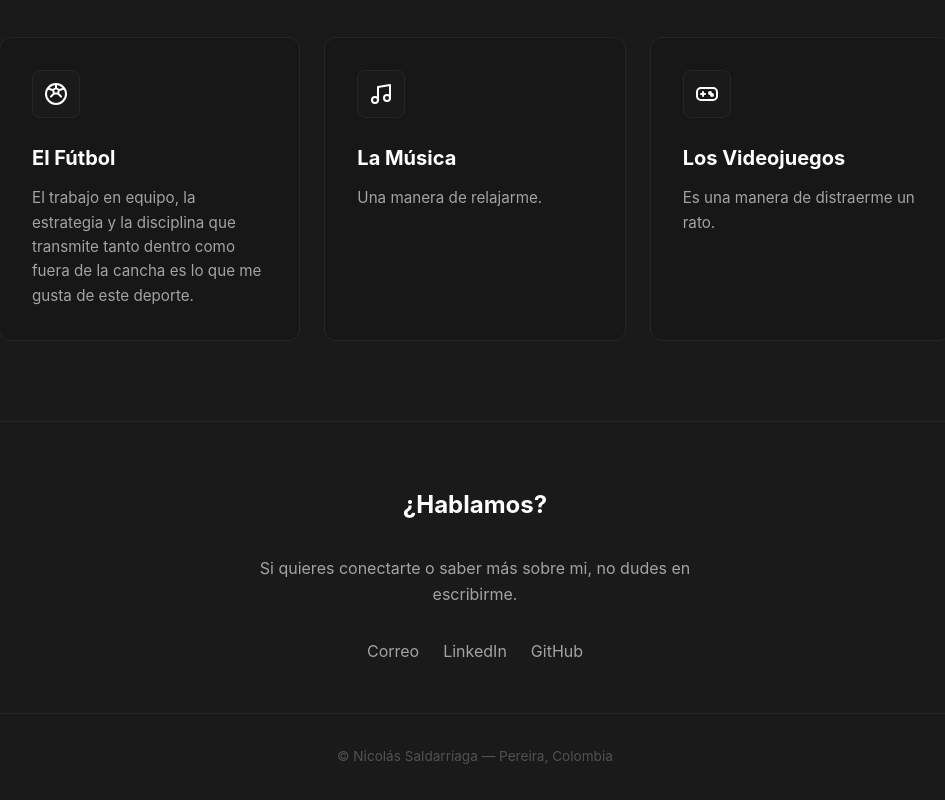
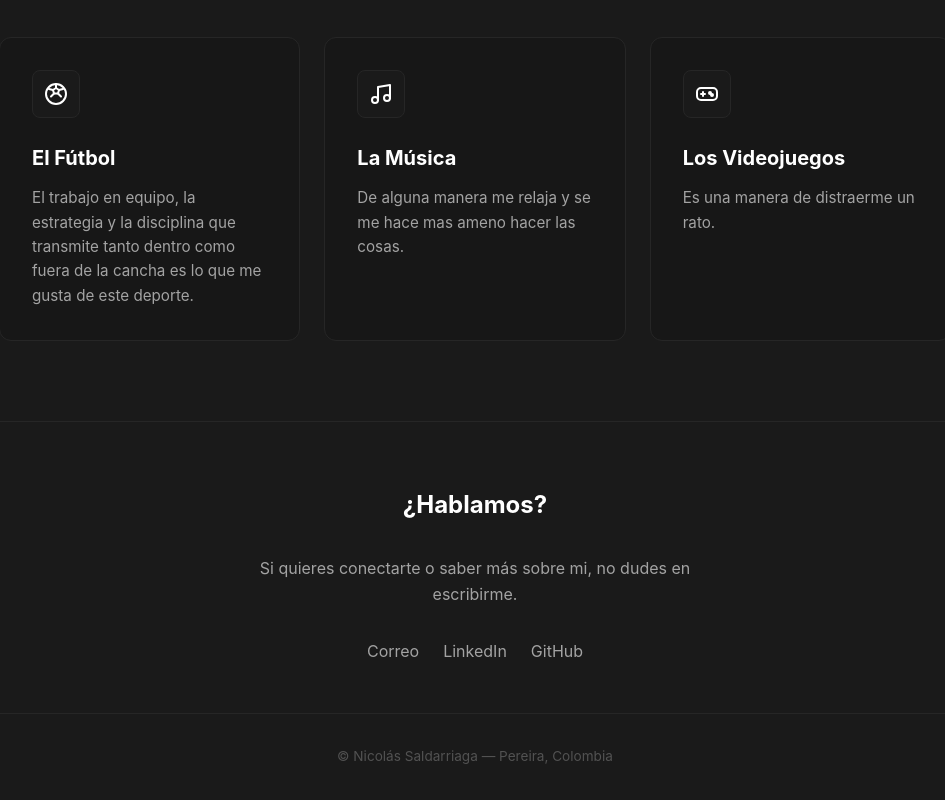
Before and after one commit to nico-1106/hello-ai, a plain HTML site: page index.html in a window 1280 px wide. Shown: the part 1072-1872 px from the top of the page, without its empty margins (165-1110 px from the left). Drawn offline with Linux system fonts and the light colour scheme.

Commit message:
Update index.html

```diff
--- a/index.html
+++ b/index.html
@@ -354,7 +354,7 @@
                         </svg>
                     </div>
                     <h3>La Música</h3>
-                    <p>Una manera de relajarme.</p>
+                    <p>De alguna manera me relaja y se me hace mas ameno hacer las cosas.</p>
                 </div>
 
                 <!-- Tarjeta 3: Videojuegos -->
```
